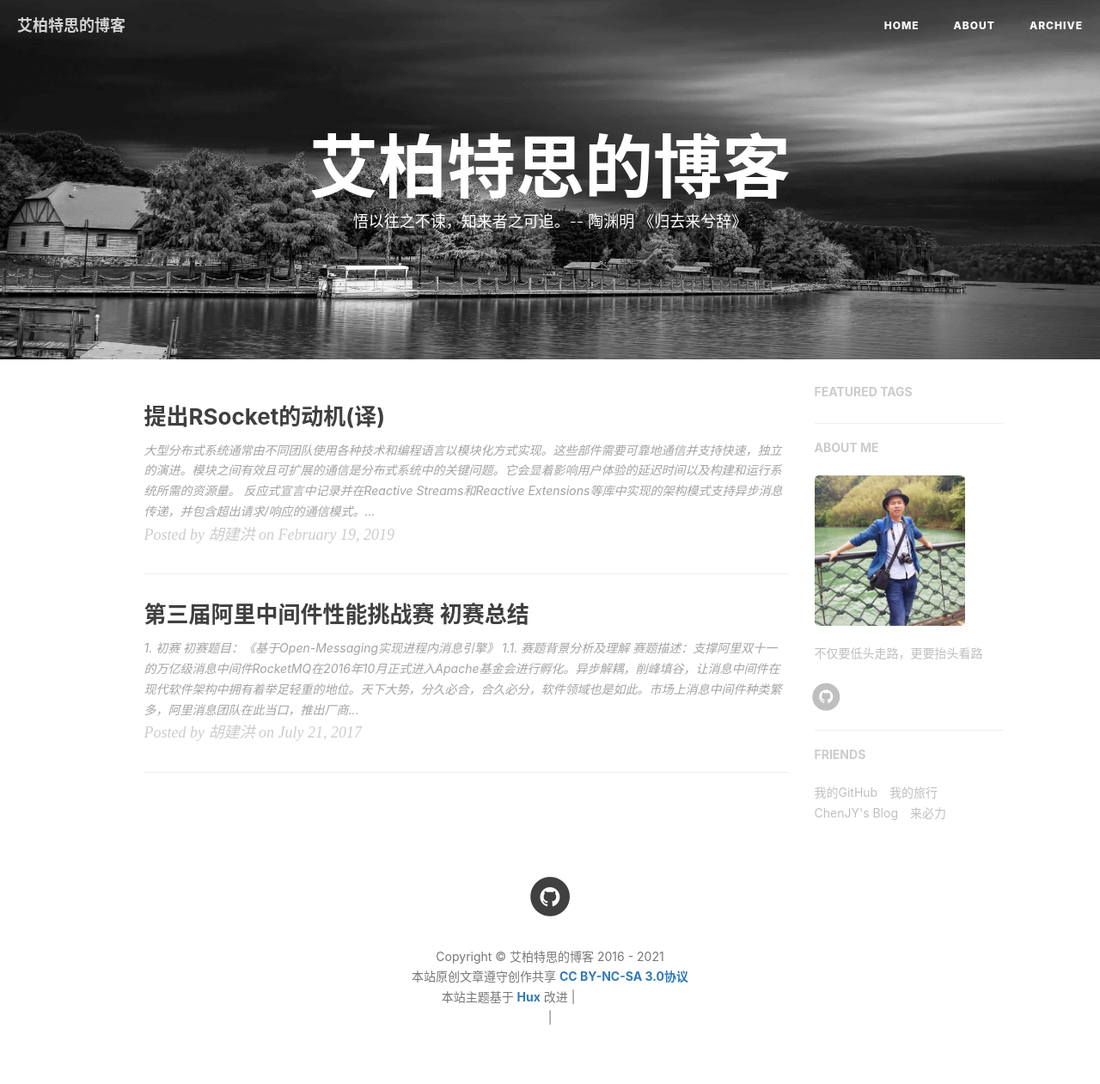
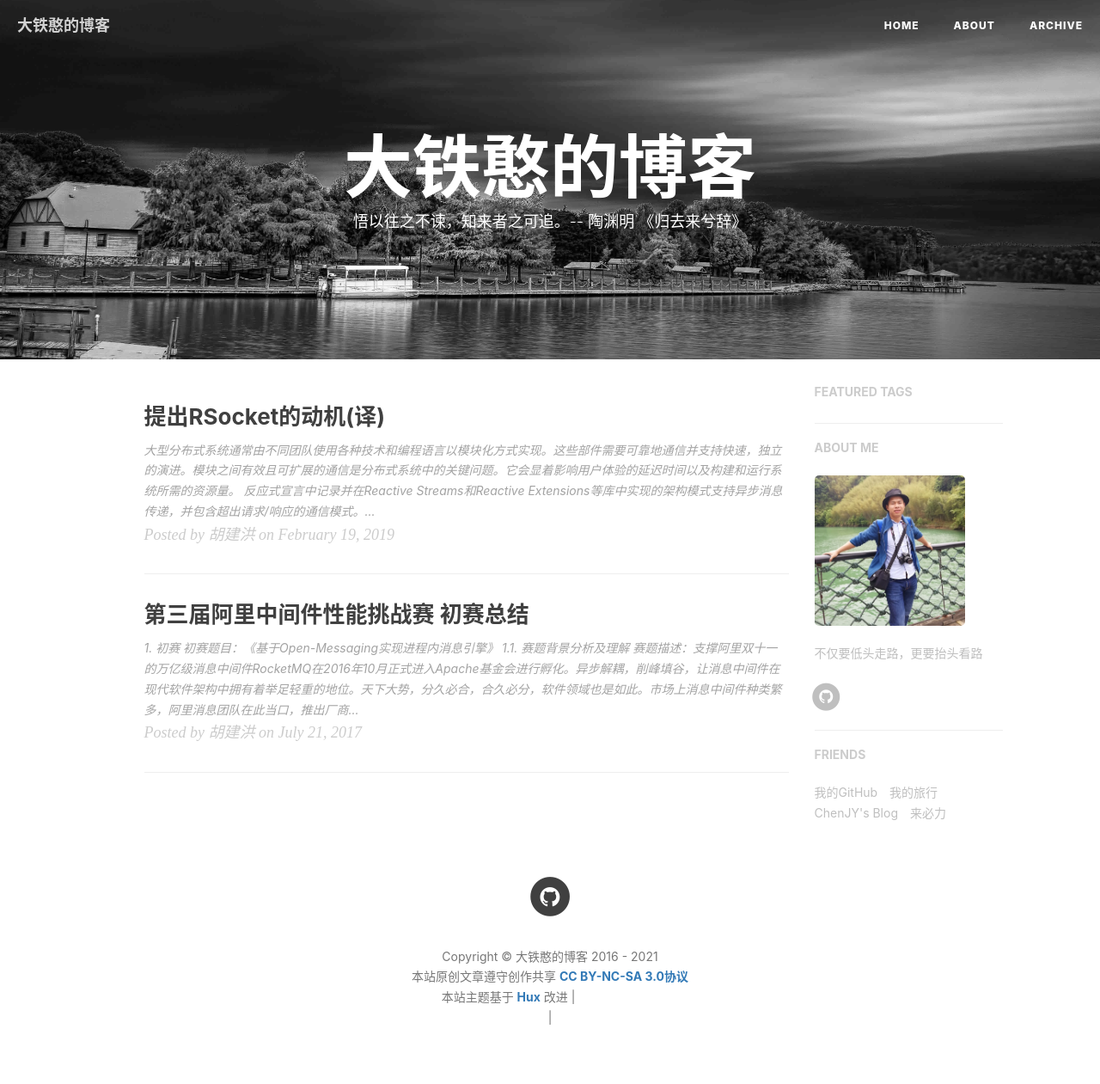
Before and after one commit to hujianhong/hujianhong.github.io, a Jekyll site: the page built from index.html, in a window 1280 px wide. Shown: the whole page at 86% size. Built offline with Jekyll 4.4.1, drawn with Linux system fonts in a browser that asks for light colours; nearby versions of some CDN libraries; the list of posts is cut into pages by our own code; comment, search, counter and statistics services are not loaded; grey boxes are pictures that could not be loaded.

Commit message:
updated blog name

```diff
--- a/_config.yml
+++ b/_config.yml
@@ -1,11 +1,11 @@
 # Site settings
-title: 艾柏特思的博客
-SEOTitle: 艾柏特思的博客 | ibytes blog
+title: 大铁憨的博客
+SEOTitle: 大铁憨的博客 | ibytes blog
 header-img: img/claud-richmond-R0DO3mKfijg-unsplash.jpg
 email: hunter@ibytes.net
-description: "艾柏特思的博客定位为IT技术博客站，博客内容主要涉及编程语言、推荐算法、数据挖掘等方面，分享实用的学习和开发资料"
-keyword: "ibytes, 艾柏特思, blog, 博客, Java, 编程, coding, 比赛"
-url: "http://wwww.ibytes.net/"              # your host, for absolute URL
+description: "大铁憨的博客定位为IT技术博客站，博客内容主要涉及编程语言、推荐算法、数据挖掘等方面，分享实用的学习和开发资料"
+keyword: "ibytes, 大铁憨, blog, 博客, Java, 编程, coding, 比赛"
+url: "http://wwww.datiehan.net/"              # your host, for absolute URL
 baseurl: ""                             # for example, '/blog' if your blog hosted on 'host/blog'
 
 # Publish posts or collection documents with a future date.
@@ -71,7 +71,7 @@ netease_comment: false
 
 # Google Analytics
 ga_track_id: 'UA-49627206-1'            # Format: UA-xxxxxx-xx
-ga_domain: ibytes.net
+ga_domain: datiehan.com
 
 
 
```
